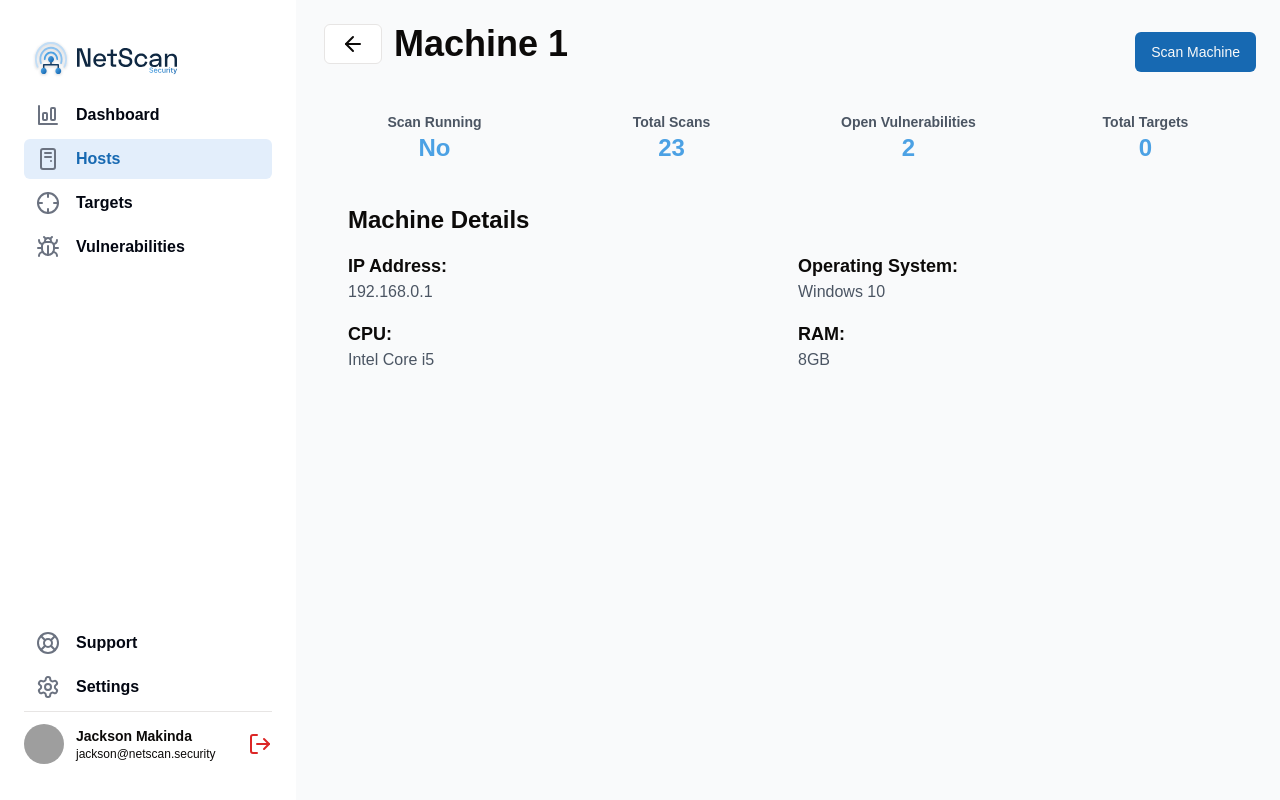
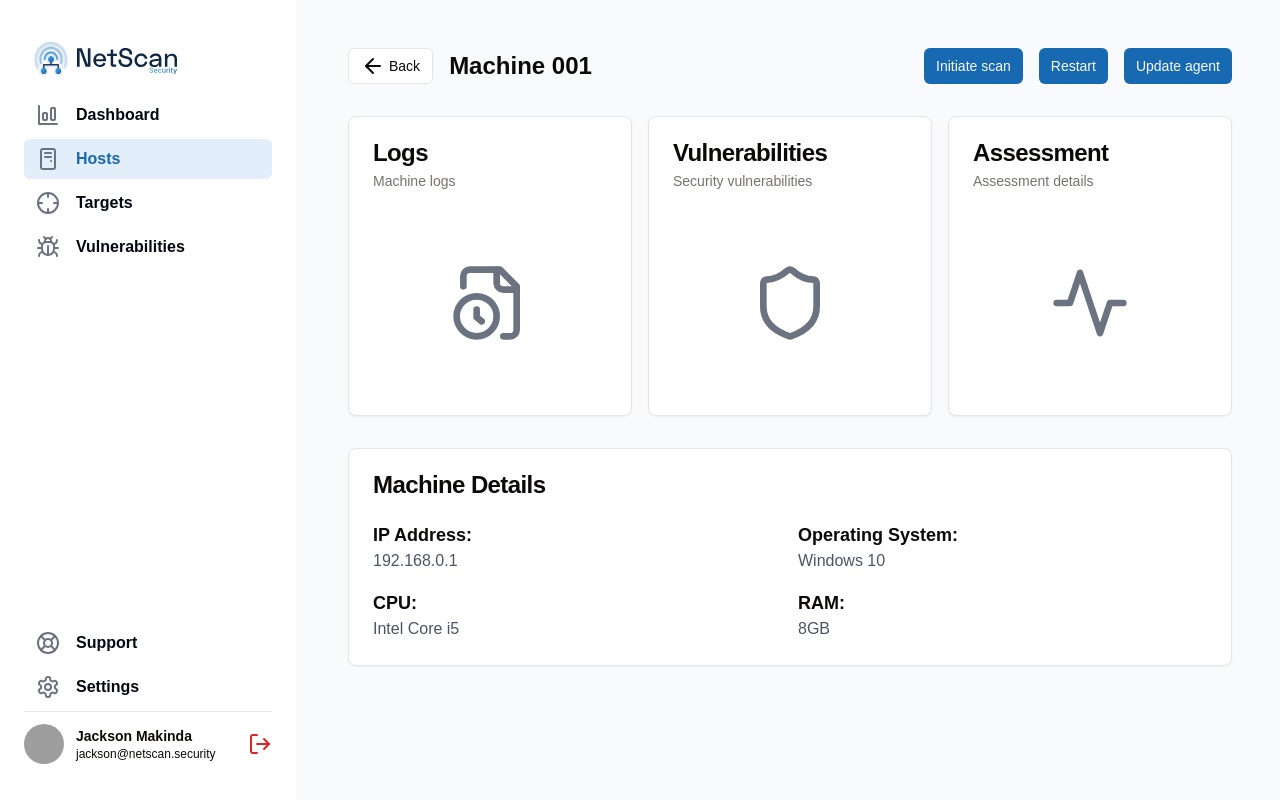
Before and after one commit to Netscan-Security/netscan-dashboard, a React (Vite) app: page /hosts/1 in a window 1280 px wide. Built offline with nearby package versions, Linux system fonts and the light colour scheme; grey boxes are pictures that could not be loaded; a web font is replaced by a local one.

Commit message:
feat: improved host page

```diff
--- a/src/pages/authenticated/host/host.tsx
+++ b/src/pages/authenticated/host/host.tsx
@@ -1,11 +1,23 @@
-import { ArrowLeft } from "lucide-react";
+import { toast } from "sonner";
 import { useNavigate, useParams } from "react-router-dom";
+import {
+  ActivityIcon,
+  ArrowLeftIcon,
+  FileClockIcon,
+  ShieldIcon,
+} from "lucide-react";
 
 // Local imports
 import { Button } from "@/components/ui/button";
-import StatsCard from "@/components/stats-card";
+// import StatsCard from "@/components/stats-card";
 import { useHostMachines } from "@/services/context/host-machines";
-import { toast } from "sonner";
+import {
+  Card,
+  CardContent,
+  CardDescription,
+  CardHeader,
+  CardTitle,
+} from "@/components/ui/card";
 
 const Host = () => {
   const navigate = useNavigate();
@@ -19,21 +31,25 @@ const Host = () => {
     // status,
     // lastScanned,
     machineSpecs,
-    scanInfo,
+    // scanInfo,
   } = hostMachines!.find((machine) => machine.id === Number(machineId))!;
 
   return (
-    <div>
-      <div className="flex items-center justify-between">
-        <div className="flex items-center mb-4 space-x-3">
-          <Button variant="outline" onClick={() => navigate(-1)}>
-            <ArrowLeft size={24} />
+    <main className="flex flex-col flex-1 gap-4 p-4 md:gap-8 md:p-6">
+      <div className="flex items-center gap-4">
+        <Button
+          className="h-9"
+          size="sm"
+          variant="outline"
+          onClick={() => navigate(-1)}
+        >
+          <ArrowLeftIcon size={24} className="mr-1" />
+          Back
         </Button>
-          <h1 className="text-4xl font-semibold">{name}</h1>
-        </div>
-
+        <h1 className="text-lg font-semibold md:text-2xl">Machine 001</h1>
         <Button
-          variant="default"
+          className="ml-auto"
+          size="sm"
           onClick={() => {
             // make running status 1 then stop the scan after 10 seconds
             // eslint-disable-next-line @typescript-eslint/ban-ts-comment
@@ -79,20 +95,47 @@ const Host = () => {
             }, 10000);
           }}
         >
-          Scan Machine
+          Initiate scan
         </Button>
+        <Button size="sm">Restart</Button>
+        <Button size="sm">Update agent</Button>
       </div>
-      <div className="grid grid-cols-1 gap-4 mt-4 md:grid-cols-2 lg:grid-cols-4">
-        <StatsCard title="Scan Running" value={scanInfo?.running} />
-        <StatsCard title="Total Scans" value={scanInfo?.total} />
-        <StatsCard
-          title="Open Vulnerabilities"
-          value={scanInfo?.vulnerabilities}
-        />
-        <StatsCard title="Total Targets" value={scanInfo?.targets} />
+      <div className="grid gap-4 md:grid-cols-2 lg:grid-cols-3">
+        <Card>
+          <CardHeader>
+            <CardTitle>Logs</CardTitle>
+            <CardDescription>Machine logs</CardDescription>
+          </CardHeader>
+          <CardContent className="h-[200px] grid place-items-center">
+            <FileClockIcon className="w-20 h-20 text-gray-500 dark:text-gray-400" />
+          </CardContent>
+        </Card>
+        <Card>
+          <CardHeader>
+            <CardTitle>Vulnerabilities</CardTitle>
+            <CardDescription>Security vulnerabilities</CardDescription>
+          </CardHeader>
+          <CardContent className="h-[200px] grid place-items-center">
+            <ShieldIcon className="w-20 h-20 text-gray-500 dark:text-gray-400" />
+          </CardContent>
+        </Card>
+        <Card>
+          <CardHeader>
+            <CardTitle>Assessment</CardTitle>
+            <CardDescription>Assessment details</CardDescription>
+          </CardHeader>
+          <CardContent className="h-[200px] grid place-items-center">
+            <ActivityIcon className="w-20 h-20 text-gray-500 dark:text-gray-400" />
+          </CardContent>
+        </Card>
       </div>
-      <div className="p-6">
-        <h1 className="mb-4 text-2xl font-bold">Machine Details</h1>
+
+      {/* machine details */}
+      <Card>
+        <CardHeader>
+          <CardTitle>Machine Details</CardTitle>
+        </CardHeader>
+        <CardContent>
           <div className="grid grid-cols-1 gap-4 md:grid-cols-2">
             <div>
               <h2 className="text-lg font-semibold">IP Address:</h2>
@@ -111,8 +154,99 @@ const Host = () => {
               <p className="text-gray-600">{machineSpecs?.ram}GB</p>
             </div>
           </div>
-      </div>
-    </div>
+        </CardContent>
+      </Card>
+    </main>
+    // <div>
+    //   <div className="flex items-center justify-between">
+    //     <div className="flex items-center mb-4 space-x-3">
+    //       <Button variant="outline" onClick={() => navigate(-1)}>
+    //         <ArrowLeft size={24} />
+    //       </Button>
+    //       <h1 className="text-4xl font-semibold">{name}</h1>
+    //     </div>
+
+    //     <Button
+    //       variant="default"
+    //       onClick={() => {
+    //         // make running status 1 then stop the scan after 10 seconds
+    //         // eslint-disable-next-line @typescript-eslint/ban-ts-comment
+    //         // @ts-ignore
+    //         setHostMachinesInfo((prev) => {
+    //           return prev?.map((machine) => {
+    //             if (machine.id === Number(machineId)) {
+    //               return {
+    //                 ...machine,
+    //                 scanInfo: {
+    //                   ...machine.scanInfo,
+    //                   running: true,
+    //                 },
+    //               };
+    //             }
+    //             return machine;
+    //           });
+    //         });
+    //         toast.success(`Started scanning ${name}`);
+
+    //         setTimeout(() => {
+    //           // eslint-disable-next-line @typescript-eslint/ban-ts-comment
+    //           // @ts-ignore
+    //           setHostMachinesInfo((prev) => {
+    //             return prev?.map((machine) => {
+    //               if (machine.id === Number(machineId)) {
+    //                 return {
+    //                   ...machine,
+    //                   lastScanned: new Date().toISOString(),
+    //                   scanInfo: {
+    //                     ...machine.scanInfo,
+    //                     running: false,
+    //                     total: (machine?.scanInfo?.total ?? 0) + 1,
+    //                     vulnerabilities:
+    //                       (machine?.scanInfo?.vulnerabilities ?? 0) + 3,
+    //                   },
+    //                 };
+    //               }
+    //               return machine;
+    //             });
+    //           });
+    //           toast.success(`Done scanning ${name}`);
+    //         }, 10000);
+    //       }}
+    //     >
+    //       Scan Machine
+    //     </Button>
+    //   </div>
+    //   <div className="grid grid-cols-1 gap-4 mt-4 md:grid-cols-2 lg:grid-cols-4">
+    //     <StatsCard title="Scan Running" value={scanInfo?.running} />
+    //     <StatsCard title="Total Scans" value={scanInfo?.total} />
+    //     <StatsCard
+    //       title="Open Vulnerabilities"
+    //       value={scanInfo?.vulnerabilities}
+    //     />
+    //     <StatsCard title="Total Targets" value={scanInfo?.targets} />
+    //   </div>
+    //   <div className="p-6">
+    //     <h1 className="mb-4 text-2xl font-bold">Machine Details</h1>
+    //     <div className="grid grid-cols-1 gap-4 md:grid-cols-2">
+    //       <div>
+    //         <h2 className="text-lg font-semibold">IP Address:</h2>
+    //         <p className="text-gray-600">{ipAddress}</p>
+    //       </div>
+    //       <div>
+    //         <h2 className="text-lg font-semibold">Operating System:</h2>
+    //         <p className="text-gray-600">{machineSpecs?.os}</p>
+    //       </div>
+    //       <div>
+    //         <h2 className="text-lg font-semibold">CPU:</h2>
+    //         <p className="text-gray-600">{machineSpecs?.cpu}</p>
+    //       </div>
+    //       <div>
+    //         <h2 className="text-lg font-semibold">RAM:</h2>
+    //         <p className="text-gray-600">{machineSpecs?.ram}GB</p>
+    //       </div>
+    //     </div>
+    //   </div>
+    // </div>
   );
 };
 export default Host;
```
Lines whose indentation alone changed are shown as unchanged.
